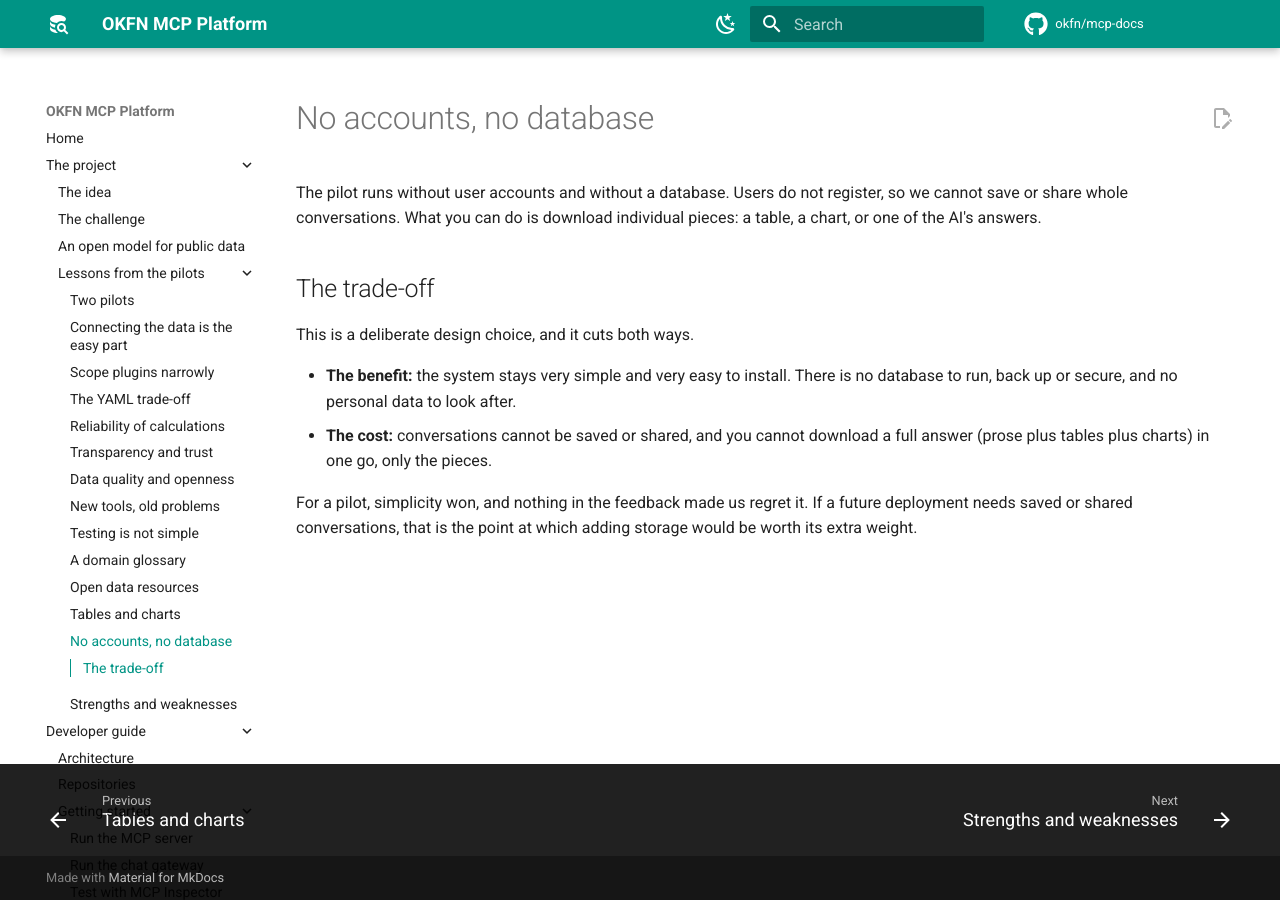
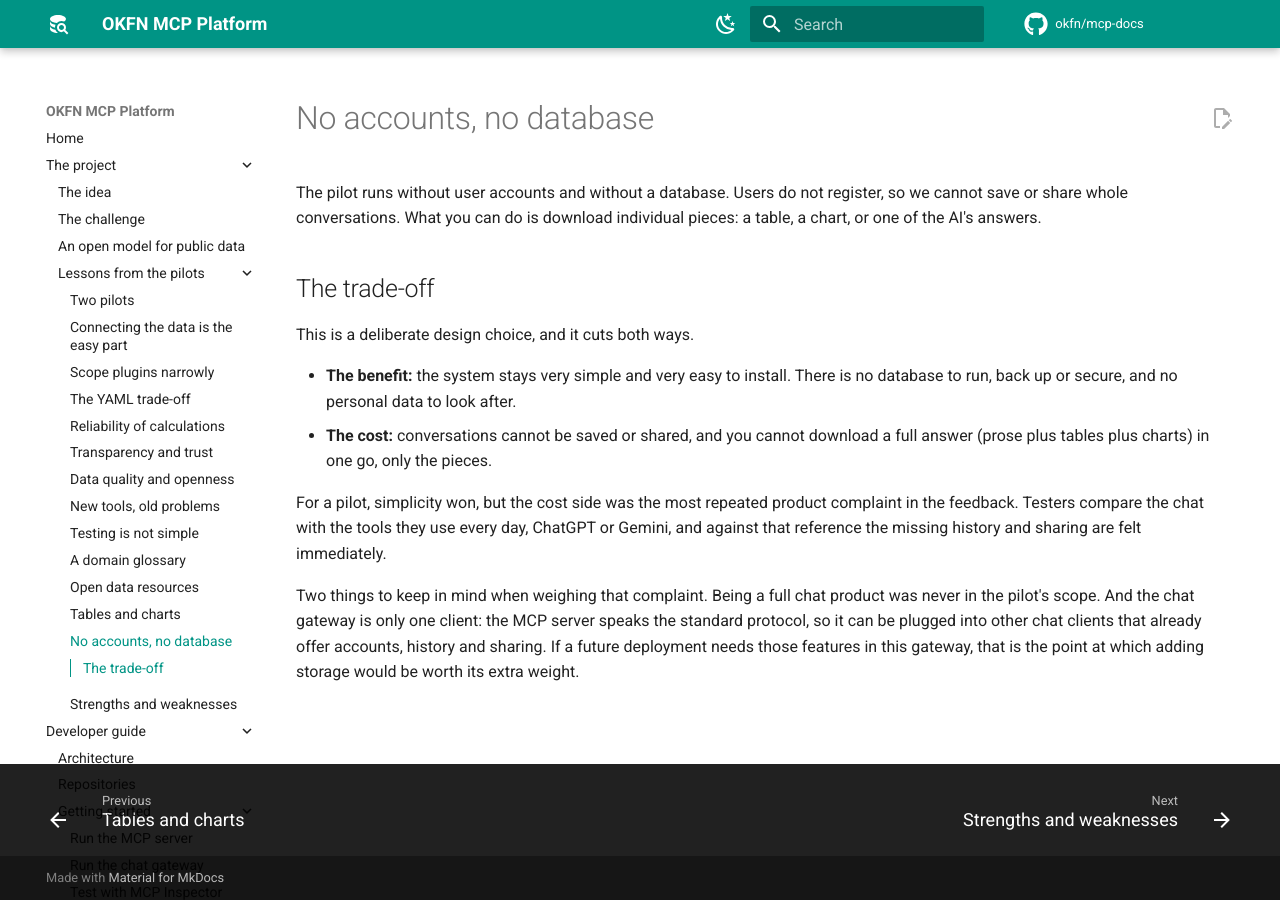
Before and after one commit to okfn/mcp-docs, an MkDocs documentation site: the page built from docs/lessons/no-database.md, in a window 1280 px wide. Built offline with MkDocs 1.6.1 and Material for MkDocs 9.7.7, drawn with Linux system fonts in a browser that asks for light colours; comment, search, counter and statistics services are not loaded.

Commit message:
no db as design

```diff
--- a/docs/lessons/no-database.md
+++ b/docs/lessons/no-database.md
@@ -16,6 +16,15 @@ This is a deliberate design choice, and it cuts both ways.
   download a full answer (prose plus tables plus charts) in one go, only
   the pieces.
 
-For a pilot, simplicity won, and nothing in the feedback made us regret
-it. If a future deployment needs saved or shared conversations, that is
-the point at which adding storage would be worth its extra weight.
+For a pilot, simplicity won, but the cost side was the most repeated
+product complaint in the feedback. Testers compare the chat with the
+tools they use every day, ChatGPT or Gemini, and against that reference
+the missing history and sharing are felt immediately.
+
+Two things to keep in mind when weighing that complaint. Being a full
+chat product was never in the pilot's scope. And the chat gateway is
+only one client: the MCP server speaks the standard protocol, so it can
+be plugged into other chat clients that already offer accounts, history
+and sharing. If a future deployment needs those features in this
+gateway, that is the point at which adding storage would be worth its
+extra weight.
```
